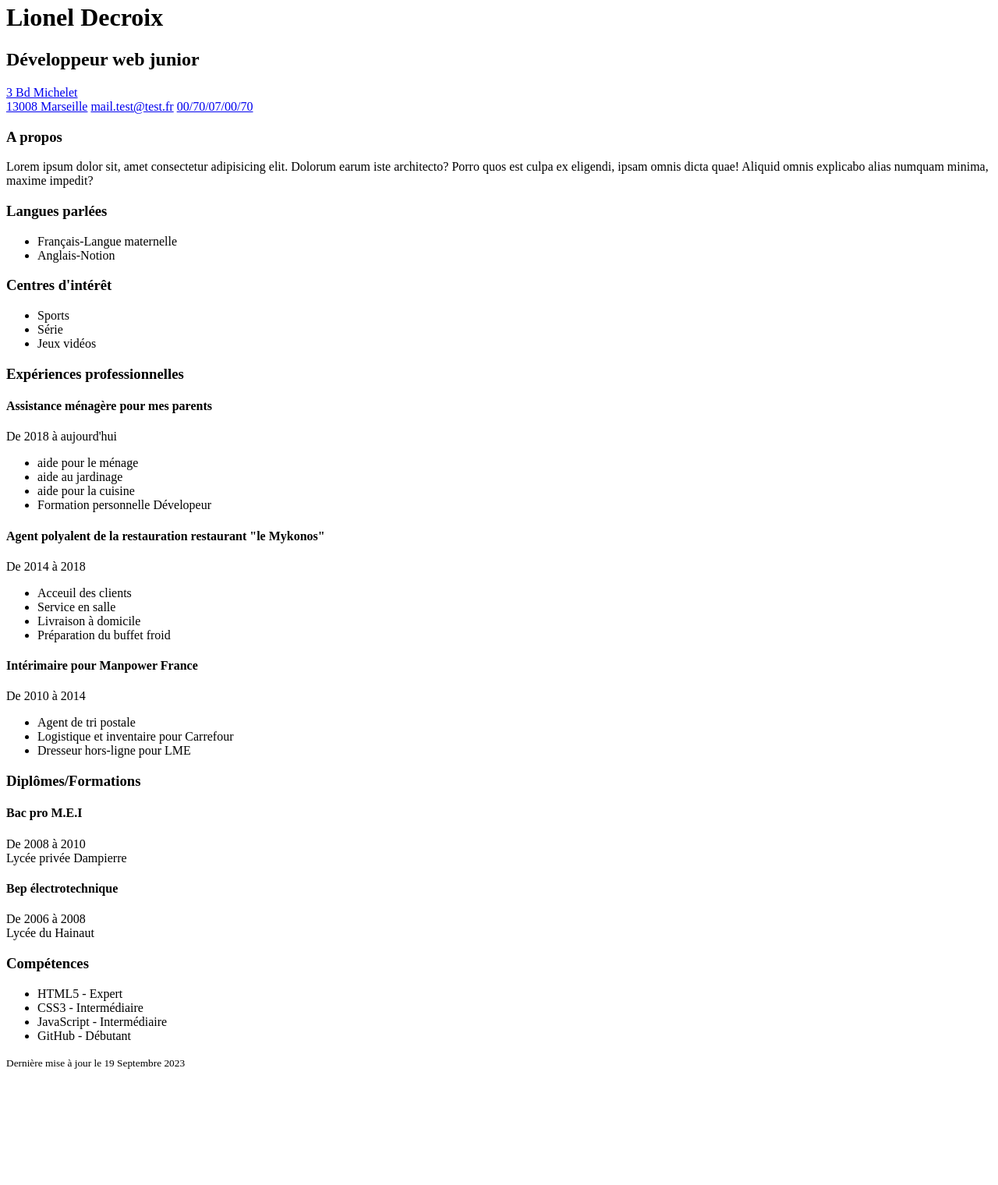
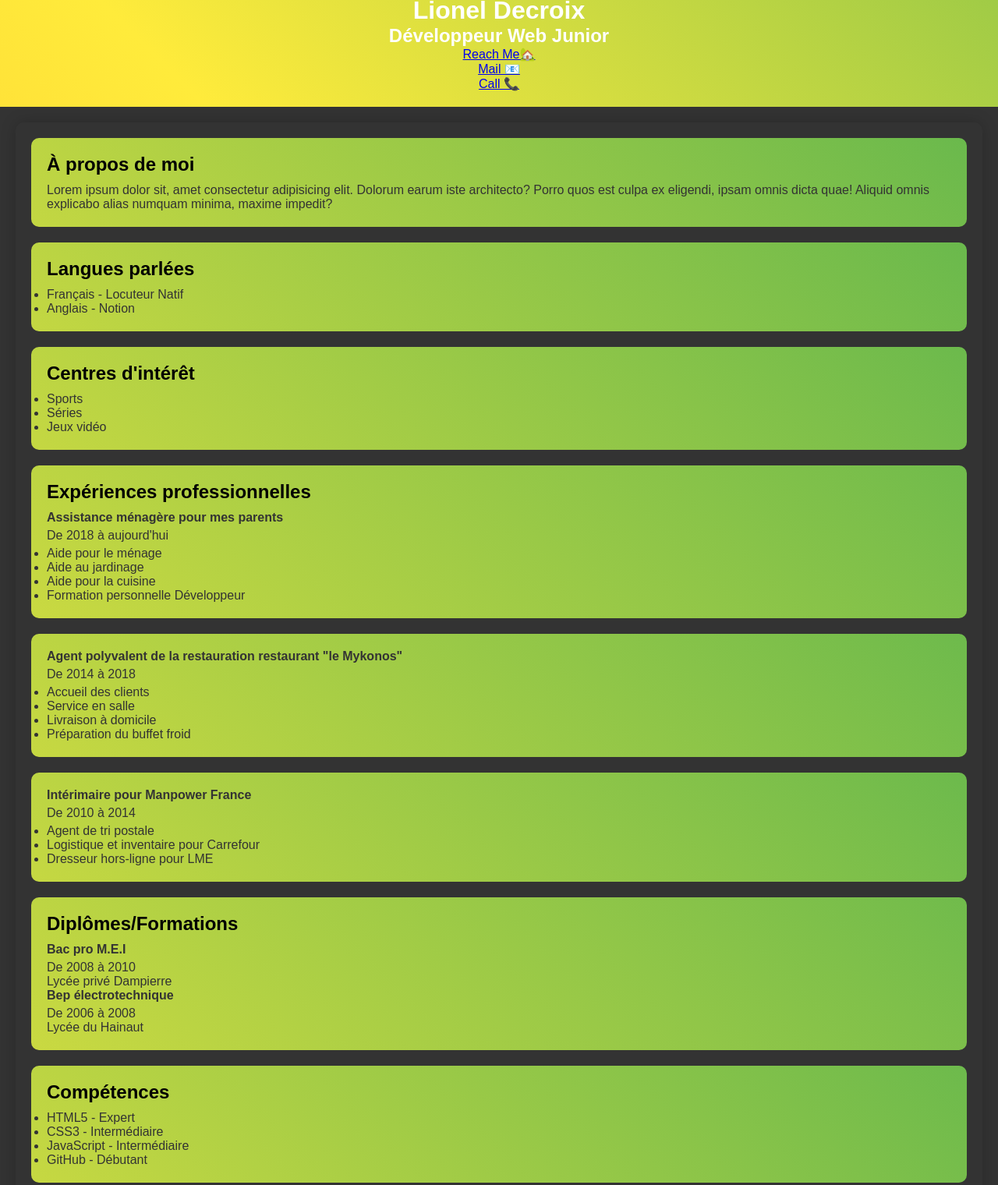
Before and after one commit to Lionel-59/CV-en-ligne, a plain HTML site: page index.html in a window 1280 px wide. Shown: the part 209-1729 px from the top of the page at 78% size. Before the commit the page ends 1589 px from the top, so only its background shows below. Drawn offline with Linux system fonts and the light colour scheme.

Commit message:
Added CSS

```diff
--- a/index.html
+++ b/index.html
@@ -4,94 +4,94 @@
 <head>
     <meta charset="UTF-8">
     <meta name="viewport" content="width=device-width, initial-scale=1.0">
-    <title>Document</title>
+    <title>Lionel Decroix - Développeur Web Junior</title>
+    <link rel="stylesheet" type="text/css" href="styles/style.css">
 </head>
 
 <body>
     <header class="header">
-        <img src="./images/858874641694442381.png" alt="photo de profil" class="header__picture">
+        <img src="./images/858874641694442381.png" alt="Photo de profil" class="header__picture">
         <h1 class="header__title">Lionel Decroix</h1>
-        <h2 class="header__sub-title">Développeur web junior</h2>
+        <h2 class="header__sub-title">Développeur Web Junior</h2>
         <section class="header__contact">
             <a class="header__contact__link"
                 href="https://www.google.fr/maps/place/Orange+V%C3%A9lodrome/@43.2699235,5.3970076,3a,75y,90t/data=!3m8!1e2!3m6!1sAF1QipNKHMPmtVGI6Q4WYUTj8-gDpoAd02M3bwsnKaUx!2e10!3e12!6shttps:%2F%2Flh5.googleusercontent.com%2Fp%2FAF1QipNKHMPmtVGI6Q4WYUTj8-gDpoAd02M3bwsnKaUx%3Dw141-h86-k-no!7i5124!8i3122!4m15!1m7!3m6!1s0x12c9b8a778a71c19:0xf30ae56cc3f4dc1e!2sOrange+V%C3%A9lodrome!8m2!3d43.269827!4d5.3958873!16zL20vMDNyYmNx!3m6!1s0x12c9b8a778a71c19:0xf30ae56cc3f4dc1e!8m2!3d43.269827!4d5.3958873!10e5!16zL20vMDNyYmNx?entry=ttu"
-                target="_blank">3 Bd Michelet <br>
-                13008 Marseille</a>
-            <a class="header__contact__link" href="mailto:mail.test@test.fr">mail.test@test.fr</a>
-            <a class="header__contact__link" href="tel:+33070070070">00/70/07/00/70</a>
-
+                target="_blank">Reach Me🏡</a> <br>
+            <a class="header__contact__link" href="mailto:mail.test@test.fr">Mail 📧</a> <br>
+            <a class="header__contact__link" href="tel:+33070070070">Call 📞</a>
         </section>
     </header>
     <main class="main">
         <section class="main__container__personal">
-
-            <h3 class="main__container__personal__title">A propos</h3>
-            <p class="main__container__personal__text">Lorem ipsum dolor sit, amet consectetur adipisicing elit. Dolorum
-                earum iste architecto? Porro quos est
-                culpa ex eligendi, ipsam omnis dicta quae! Aliquid omnis explicabo alias numquam minima, maxime impedit?
-            </p>
-            <h3 class="main__container__personal__title">Langues parlées</h3>
-            <ul class="main__container__personal-list">
-                <li> Français-Langue maternelle</li>
-                <li>Anglais-Notion</li>
+            <div class="card card1">
+                <h3 class="card-title">À propos de moi</h3>
+                <p class="card-text">Lorem ipsum dolor sit, amet consectetur adipisicing elit. Dolorum earum iste
+                    architecto? Porro quos est culpa ex eligendi, ipsam omnis dicta quae! Aliquid omnis explicabo alias
+                    numquam minima, maxime impedit?</p>
+            </div>
+            <div class="card card2">
+                <h3 class="card-title">Langues parlées</h3>
+                <ul class="card-text">
+                    <li>Français - Locuteur Natif</li>
+                    <li>Anglais - Notion</li>
                 </ul>
-            <h3 class="main__container__personal__title">Centres d'intérêt</h3>
-            <ul class="main__container__personal-list">
+            </div>
+            <div class="card card3">
+                <h3 class="card-title">Centres d'intérêt</h3>
+                <ul class="card-text">
                     <li>Sports</li>
-                <li>Série</li>
-                <li>Jeux vidéos</li>
+                    <li>Séries</li>
+                    <li>Jeux vidéo</li>
                 </ul>
+            </div>
         </section>
         <section class="main__container__experience">
-            <h3 class="main__container__experience__title">Expériences professionnelles</h3>
-            <h4 class="main__container__experience__sub-title">Assistance ménagère pour mes parents</h4>
-            <p>De 2018 à aujourd'hui</p>
-            <div>
-                <ul class="main__container__list">
-                    <li>aide pour le ménage</li>
-                    <li>aide au jardinage</li>
-                    <li>aide pour la cuisine</li>
-                    <li>Formation personnelle Dévelopeur</li>
+            <div class="card card1">
+                <h3 class="card-title">Expériences professionnelles</h3>
+                <h4 class="card-sub-title">Assistance ménagère pour mes parents</h4>
+                <p class="card-text">De 2018 à aujourd'hui</p>
+                <ul class="card-text">
+                    <li>Aide pour le ménage</li>
+                    <li>Aide au jardinage</li>
+                    <li>Aide pour la cuisine</li>
+                    <li>Formation personnelle Développeur</li>
                 </ul>
             </div>
-            <h4 class="main__container__experience__sub-title">Agent polyalent de la restauration restaurant "le
-                Mykonos"</h4>
-            <p>De 2014 à 2018 </p>
-            <div>
-                <ul>
-                    <li>Acceuil des clients</li>
+            <div class="card card2">
+                <h4 class="card-sub-title">Agent polyvalent de la restauration restaurant "le Mykonos"</h4>
+                <p class="card-text">De 2014 à 2018</p>
+                <ul class="card-text">
+                    <li>Accueil des clients</li>
                     <li>Service en salle</li>
                     <li>Livraison à domicile</li>
                     <li>Préparation du buffet froid</li>
                 </ul>
             </div>
-            <h4 class="main__container__experience__sub-title">Intérimaire pour Manpower France</h4>
-            <p>De 2010 à 2014 </p>
-            <div>
-                <ul>
-                    <li>Agent de tri postale </li>
+            <div class="card card3">
+                <h4 class="card-sub-title">Intérimaire pour Manpower France</h4>
+                <p class="card-text">De 2010 à 2014</p>
+                <ul class="card-text">
+                    <li>Agent de tri postale</li>
                     <li>Logistique et inventaire pour Carrefour</li>
                     <li>Dresseur hors-ligne pour LME</li>
                 </ul>
             </div>
-            <h3 class="main__container__experience__title">Diplômes/Formations</h3>
-            <h4 class="main__container__experience__sub-title">Bac pro M.E.I</h4>
-            <p>
-                De 2008 à 2010 <br>
-                Lycée privée Dampierre
-            </p>
-            <h4 class="main__container__experience__sub-title">Bep électrotechnique</h4>
-            <p>
-                De 2006 à 2008 <br>
-                Lycée du Hainaut
-            </p>
-            <h3 class="main__container__experience__title">Compétences</h3>
-            <ul>
+            <div class="card card1">
+                <h3 class="card-title">Diplômes/Formations</h3>
+                <h4 class="card-sub-title">Bac pro M.E.I</h4>
+                <p class="card-text">De 2008 à 2010 <br> Lycée privé Dampierre</p>
+                <h4 class="card-sub-title">Bep électrotechnique</h4>
+                <p class="card-text">De 2006 à 2008 <br> Lycée du Hainaut</p>
+            </div>
+            <div class="card card2">
+                <h3 class="card-title">Compétences</h3>
+                <ul class="card-text">
                     <li>HTML5 - Expert</li>
                     <li>CSS3 - Intermédiaire</li>
                     <li>JavaScript - Intermédiaire</li>
                     <li>GitHub - Débutant</li>
                 </ul>
+            </div>
         </section>
     </main>
     <footer class="footer">
@@ -100,9 +100,7 @@
             <a href="http://" target="_blank" rel="noopener noreferrer"></a>
             <a href="http://" target="_blank" rel="noopener noreferrer"></a>
         </div>
-        <small>Dernière mise à jour le 19 Septembre 2023</small>
     </footer>
-
 </body>
 
 </html>
--- a/styles/style.css
+++ b/styles/style.css
@@ -0,0 +1,92 @@
+/* Reset some default styles */
+* {
+    margin: 0;
+    padding: 0;
+    box-sizing: border-box;
+}
+
+/* Apply some basic styles to the body */
+body {
+    font-family: "Arial", sans-serif;
+    background-color: #333;
+    color: #000;
+}
+
+/* Style the header section */
+.header {
+    background: linear-gradient(45deg, #ff5252, #ffa726, #ffeb3b, #4caf50);
+    background-size: 400% 400%;
+    animation: gradient 15s ease infinite;
+    text-align: center;
+    padding: 20px;
+    color: #fff;
+}
+
+.main {
+    margin: 20px;
+    background-color: #333;
+    padding: 20px;
+    border-radius: 10px;
+    box-shadow: 0 0 20px rgba(0, 0, 0, 0.2);
+}
+
+/* Style the different cards for sections */
+.card {
+    background: linear-gradient(45deg, #ffa726, #ffeb3b, #4caf50);
+    background-size: 400% 400%;
+    animation: gradient 15s ease infinite;
+    border-radius: 10px;
+    padding: 20px;
+    margin-bottom: 20px;
+    color: #333;
+    transition: transform 0.3s ease-in-out;
+}
+
+.card:hover {
+    transform: scale(1.02);
+}
+
+.card-title {
+    font-size: 24px;
+    font-weight: bold;
+    margin-bottom: 10px;
+    color: #000;
+}
+
+.card-text {
+    font-size: 16px;
+    margin-top: 5px;
+}
+
+/* Style the footer section */
+.footer {
+    background: linear-gradient(45deg, #ff5252, #ffa726, #ffeb3b, #4caf50);
+    background-size: 400% 400%;
+    animation: gradient 15s ease infinite;
+    color: #000;
+    text-align: center;
+    padding: 10px;
+}
+
+.footer__socialNetworks {
+    margin-top: 10px;
+}
+
+.footer__socialNetworks a {
+    margin: 0 10px;
+    color: #000;
+    text-decoration: none;
+    font-size: 20px;
+}
+
+@keyframes gradient {
+    0% {
+        background-position: 0% 50%;
+    }
+    50% {
+        background-position: 100% 50%;
+    }
+    100% {
+        background-position: 0% 50%;
+    }
+}
```
Lines whose indentation alone changed are shown as unchanged.
